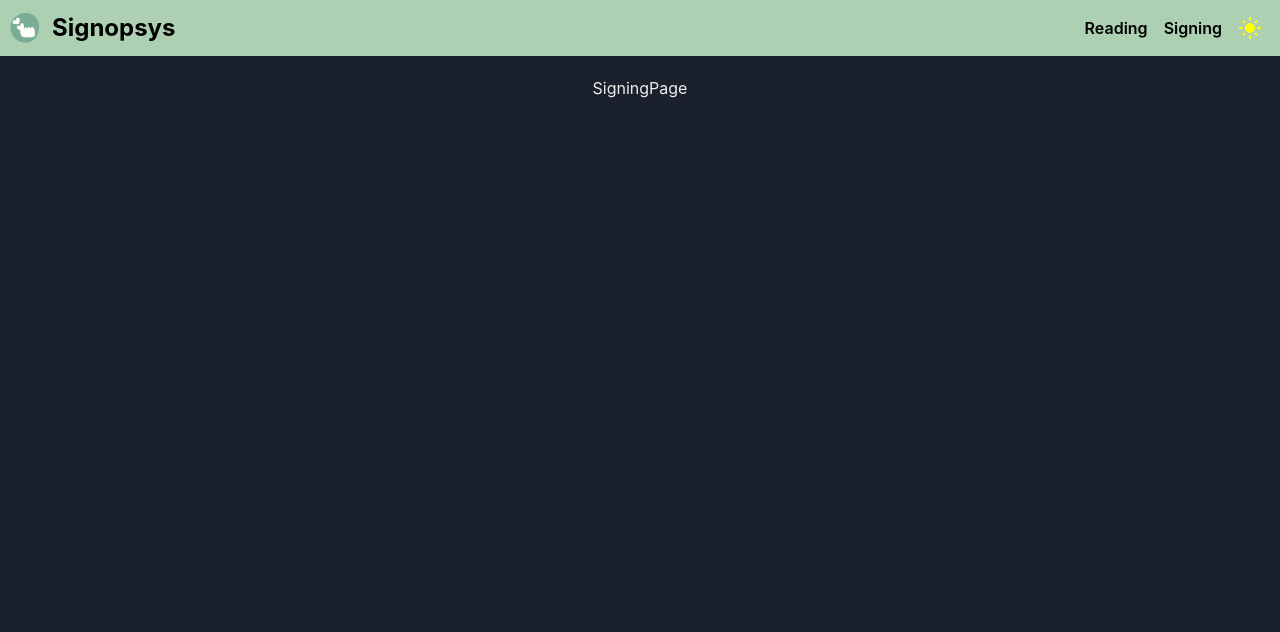
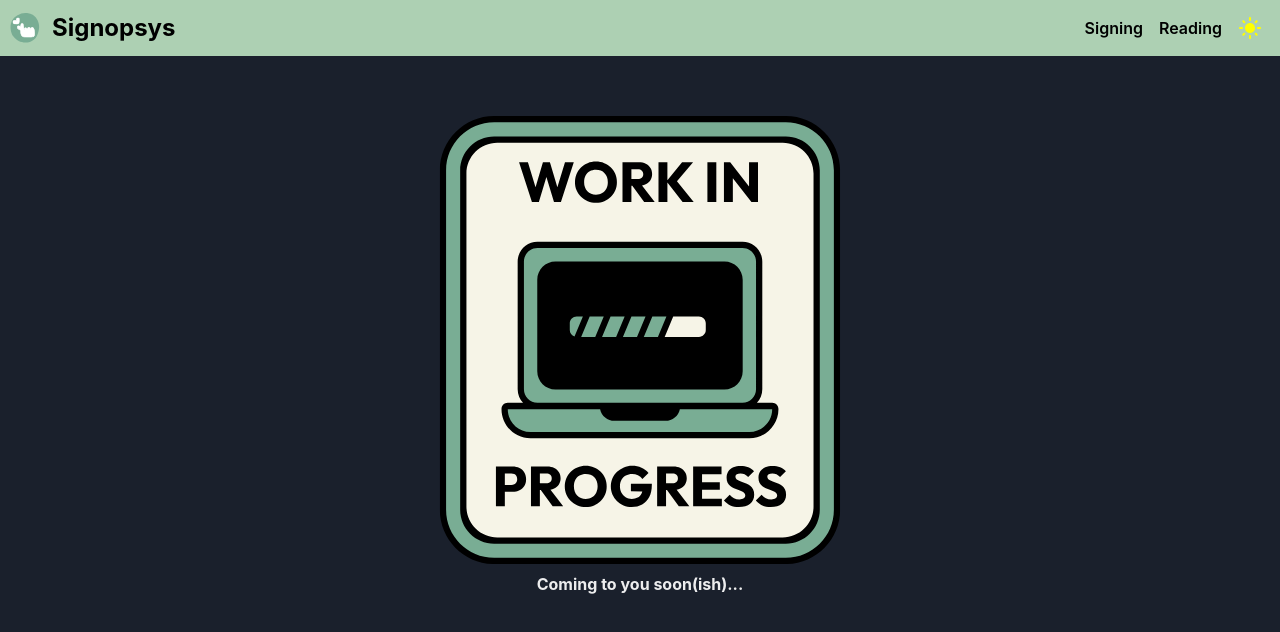
Before and after one commit to dngvbngc/learn-sign-language, a React (Vite) app: page /signing in a window 1280 px wide. Shown: the top 632 px of the page. Built offline with nearby package versions, Linux system fonts and the light colour scheme.

Commit message:
In progress & error page

```diff
--- a/src/components/NavBar.tsx
+++ b/src/components/NavBar.tsx
@@ -26,14 +26,14 @@ const NavBar = () => {
         </Link>
       </HStack>
       <HStack spacing={4} paddingRight={2}>
+        <Link to='/signing'>
+          <Text fontWeight='semibold' fontSize='medium' color='black'>
+            Signing
+          </Text>
+        </Link>
         <Link to='/reading'>
           <Text fontWeight='semibold' fontSize='medium' color='black'>
             Reading
-          </Text>
-        </Link>
-        <Link to='/signing'>
-          <Text fontWeight='semibold' fontSize='medium' color='black'>
-            Signing
           </Text>
         </Link>
         <ColorModeButton />
--- a/src/pages/ErrorPage.tsx
+++ b/src/pages/ErrorPage.tsx
@@ -1,7 +1,29 @@
-import React from "react";
+import { Box, Image, Text } from "@chakra-ui/react";
+import error from "../assets/error.svg";
+import NavBar from "../components/NavBar";
 
 const ErrorPage = () => {
-  return <div>ErrorPage</div>;
+  return (
+    <>
+      <NavBar />
+      <Box
+        padding={5}
+        alignContent='center'
+        justifyContent='center'
+        textAlign='center'
+        alignItems='center'
+      >
+        <Box padding={10}>
+          <center>
+            <Image maxWidth='35vw' align='center' src={error} />
+            <Text fontWeight='bold' padding={2}>
+              This page does not exist, or something is wrong with our server.
+            </Text>
+          </center>
+        </Box>
+      </Box>
+    </>
+  );
 };
 
 export default ErrorPage;
--- a/src/pages/SigningPage.tsx
+++ b/src/pages/SigningPage.tsx
@@ -1,7 +1,17 @@
-import React from "react";
+import { Box, Image, Text } from "@chakra-ui/react";
+import inprogress from "../assets/inprogress.svg";
 
 const SigningPage = () => {
-  return <div>SigningPage</div>;
+  return (
+    <Box padding={10}>
+      <center>
+        <Image maxWidth='35vw' align='center' src={inprogress} />
+        <Text fontWeight='bold' padding={2}>
+          Coming to you soon(ish)...
+        </Text>
+      </center>
+    </Box>
+  );
 };
 
 export default SigningPage;
```
Also changed, not shown: src/assets/error.svg (added), src/assets/inprogress.svg (added).
